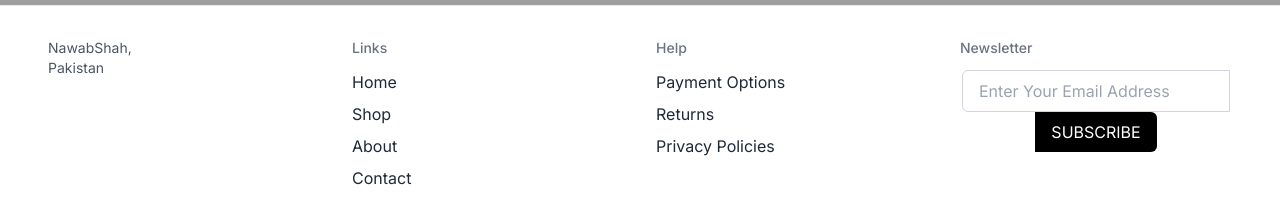
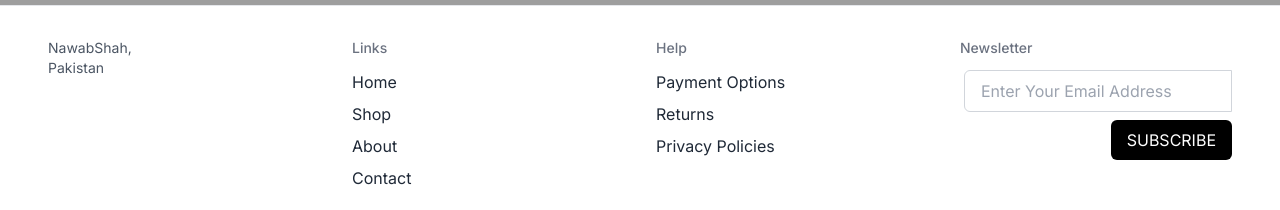
Before and after one commit to waseemali86/UI-UX-Hakathon, a Next.js app: page / in a window 1280 px wide. Shown: the part 4086-4296 px from the top of the page. Built offline with nearby package versions, Linux system fonts and the light colour scheme; grey boxes are pictures that could not be loaded.

Commit message:
first commit

```diff
--- a/src/components/Footer.tsx
+++ b/src/components/Footer.tsx
@@ -49,13 +49,13 @@ const Footer = () => {
           {/* Newsletter Section */}
           <div>
             <h3 className="text-gray-500 text-sm font-medium mb-3">Newsletter</h3>
-            <div className="flex items-center md:flex-col">
+            <div className="flex items-center md:flex-col md:items-end">
               <input
                 type="email"
                 placeholder="Enter Your Email Address"
                 className="flex-1 px-4 py-2 border border-gray-300 rounded-l-md focus:outline-none focus:ring-1 focus:ring-black"
               />
-              <button className="bg-black text-white md:items-end px-4 py-2 rounded-r-md hover:bg-gray-800 transition">
+              <button className="bg-black text-white md:items-end px-4 md:mt-2 py-2 rounded-r-md md:rounded-md hover:bg-gray-800 transition">
                 SUBSCRIBE
               </button>
             </div>
```
